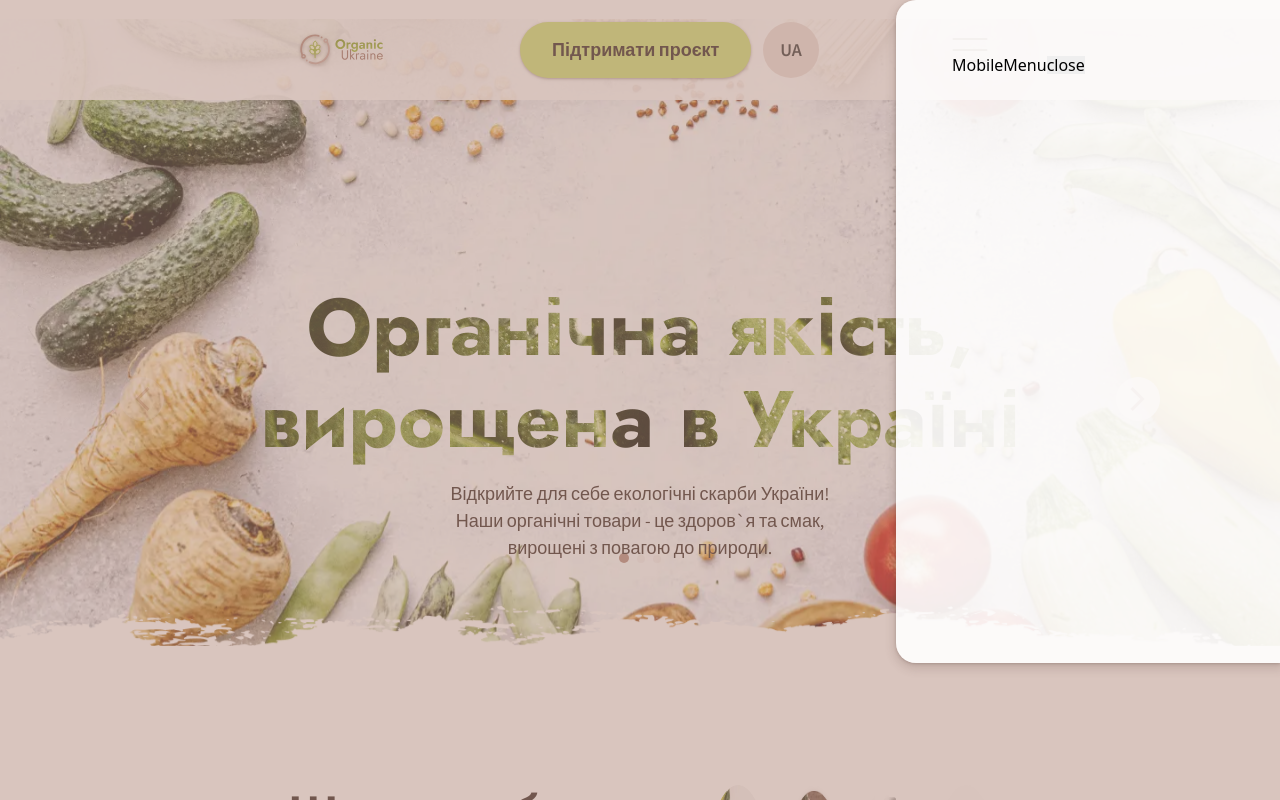
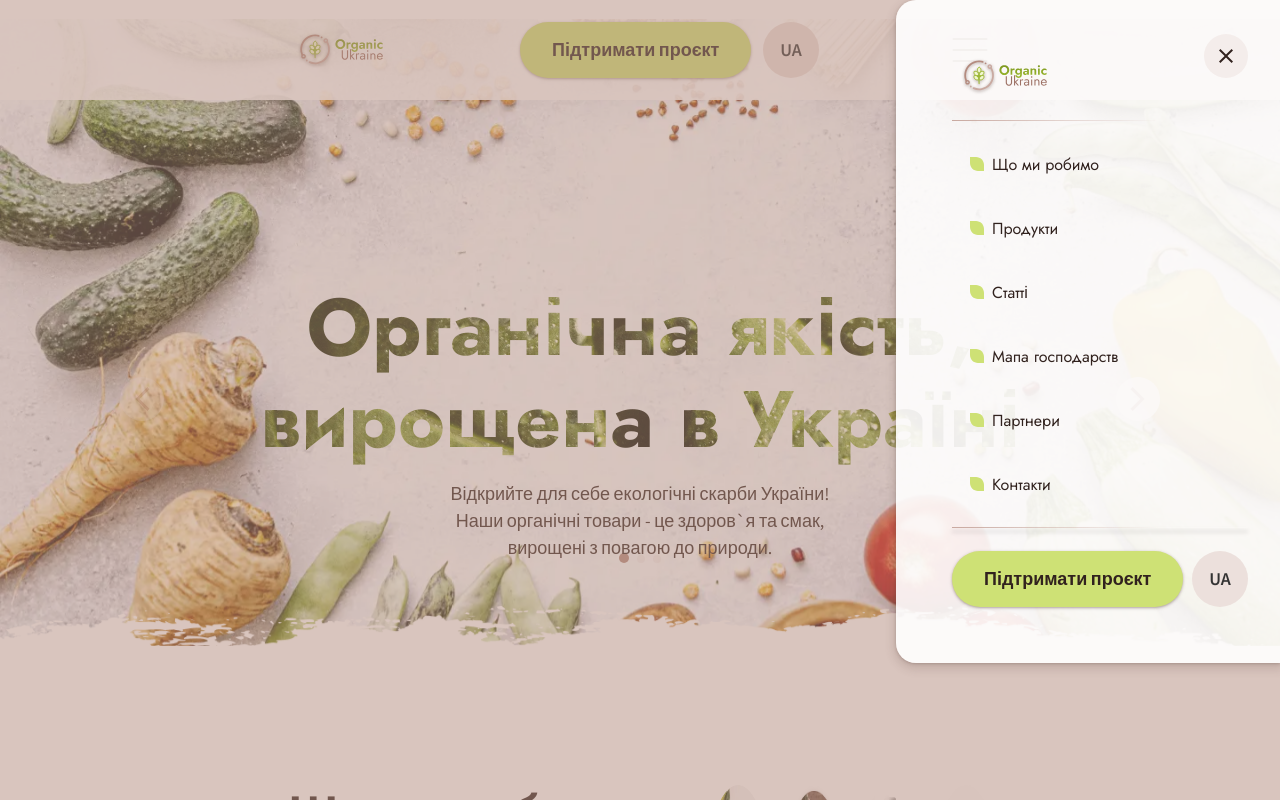
Before and after one commit to baza-trainee/organic-ukraine, a React (Vite) app: page / in a window 1280 px wide. Both pictures are taken after a click on the button 970 px from the left and 50 px from the top of the page. Shown: the top 800 px of the page. Built offline with nearby package versions, Linux system fonts and the light colour scheme; some icons are missing.

Commit message:
feat:add style modal window

```diff
--- a/src/components/Header/MobileMenu/MenuStyle.module.css
+++ /dev/null
@@ -1,36 +0,0 @@
-.menu_section {
-  position: fixed;
-  top: 0;
-  right: 0;
-  bottom: 0;
-  left: 0;
-  background: rgba(180, 139, 127, 0.5);
-}
-
-.menu {
-  position: absolute;
-  right: 0;
-  top: 0;
-  border-radius: 20px 0 0 20px;
-  width: 384px;
-  height: 663px;
-  z-index: 999;
-  animation: menuAppear 0.5s ease forwards;
-  box-shadow: 0 1px 3px 0 rgba(93, 70, 63, 0.3), 0 4px 8px 3px rgba(93, 70, 63, 0.15);
-  background: rgba(255, 255, 255, 0.9);
-  padding: 56px 32px 56px 56px;
-}
-
-@keyframes menuAppear {
-  0% {
-    opacity: 0;
-    transform: translate(100%, -100%) scale(0);
-  }
-
-  100% {
-    opacity: 1;
-    transform: translate(0, 0) scale(1);
-  }
-}
-
-.close_menu {}
--- /dev/null
+++ b/src/components/Header/MobileMenu/MenuStyle.module.scss
@@ -0,0 +1,173 @@
+.menu_section {
+  position: fixed;
+  top: 0;
+  right: 0;
+  bottom: 0;
+  left: 0;
+  background: rgba(180, 139, 127, 0.5);
+}
+
+.menu {
+  position: absolute;
+  right: 0;
+  top: 0;
+  border-radius: 20px 0 0 20px;
+  width: 384px;
+  max-height: 663px;
+  height: 100%;
+  z-index: 999;
+  animation: menuAppear 0.5s ease forwards;
+  box-shadow:
+    0 1px 3px 0 rgba(93, 70, 63, 0.3),
+    0 4px 8px 3px rgba(93, 70, 63, 0.15);
+  background: rgba(255, 255, 255, 0.9);
+  padding: 56px 32px 56px 56px;
+}
+
+@keyframes menuAppear {
+  0% {
+    opacity: 0;
+    transform: translate(100%, -100%) scale(0);
+  }
+
+  100% {
+    opacity: 1;
+    transform: translate(0, 0) scale(1);
+  }
+}
+
+.menu_content {
+  height: 100%;
+  position: relative;
+  display: flex;
+  flex-direction: column;
+  justify-content: space-between;
+  align-content: space-between;
+}
+
+.close_menu {
+  position: absolute;
+  right: 0;
+  top: -22px;
+  height: 44px;
+  width: 44px;
+  border-radius: 50%;
+  background-color: var(--secondary-brown-100);
+  &::before {
+    content: '';
+    position: absolute;
+    right: 50%;
+    top: 50%;
+    transform: translate(50%, -50%);
+
+    width: 14px;
+    height: 14px;
+    fill: var(--secondary-brown-800);
+    background-image: url('../../../assets/icons/closeIcon.svg');
+    background-size: contain;
+    background-repeat: no-repeat;
+  }
+}
+
+.navigation {
+  position: relative;
+  padding: 24px 0;
+  display: flex;
+  flex-direction: column;
+  font-weight: 400;
+  font-size: 16px;
+  line-height: 1;
+  color: var(--secondary-brown-950);
+  &::before {
+    content: '';
+    position: absolute;
+    top: 0;
+    height: 1px;
+    // background-color: var(--secondary-brown-400);
+    background: linear-gradient(
+      to right,
+      var(--secondary-brown-400) 0%,
+      rgba(255, 255, 255, 0) 70%
+    );
+    width: 100%;
+  }
+  &::after {
+    content: '';
+    position: absolute;
+    bottom: 0;
+    height: 1px;
+    background: linear-gradient(
+      to right,
+      var(--secondary-brown-400) 0%,
+      rgba(255, 255, 255, 0) 70%
+    );
+    box-shadow: 0 4px 4px 0 rgba(0, 0, 0, 0.25);
+    width: 100%;
+  }
+}
+
+.list {
+  display: flex;
+  flex-direction: column;
+  gap: 24px;
+  justify-content: center;
+  padding-left: 40px;
+  li {
+    height: 40px;
+    padding: 12px 0;
+  }
+}
+
+.link {
+  font-family: var(--font-family);
+  font-weight: 400;
+  font-size: 16px;
+  line-height: 100%;
+  color: var(--secondary-brown-950);
+  position: relative;
+  max-width: 50px;
+
+  cursor: pointer;
+  transition: color 0.3s ease;
+
+  &::before {
+    content: '';
+    position: absolute;
+    left: -22px;
+    top: 50%;
+    transform: translateY(-50%);
+    width: 14px;
+    height: 14px;
+    background-image: url('../../../assets/footer/link_decor.svg');
+    background-size: contain;
+    background-repeat: no-repeat;
+  }
+
+  &::after {
+    pointer-events: none;
+    content: '';
+    display: block;
+    position: absolute;
+    left: -19px;
+    right: 0;
+    bottom: -8px;
+    height: 3px;
+    background-color: transparent;
+    border-bottom-left-radius: 2px;
+    border-bottom-right-radius: 2px;
+    transition: background-color 0.3s ease;
+  }
+
+  &:hover,
+  &:focus {
+    color: var(--primary-green-700);
+
+    &::after {
+      background-color: var(--primary-green-300);
+    }
+  }
+}
+.support_box {
+  display: flex;
+  justify-content: space-between;
+}
--- a/src/components/Header/MobileMenu/MobileMenu.jsx
+++ b/src/components/Header/MobileMenu/MobileMenu.jsx
@@ -1,13 +1,26 @@
-import styles from './MenuStyle.module.css';
+import { LogoOrganic } from '../../Common/Logo/LogoOrganic';
+import { SupportTheProject } from '../../Common/SupportTheProject/SupportTheProject';
+import { Navigation } from '../Navigation/Navigation';
+import { SelectLanguage } from '../SelectLanguage/SelectLanguage';
+import styles from './MenuStyle.module.scss';
 
 export const MobileMenu = ({ isMenu }) => {
   return (
     <div className={styles.menu_section}>
       <div className={styles.menu}>
-        MobileMenu
-        <button type="button" onClick={isMenu} className={styles.close_menu}>
-          close
-        </button>
+        <div className={styles.menu_content}>
+          <button
+            type="button"
+            onClick={isMenu}
+            className={styles.close_menu}
+          ></button>
+          <LogoOrganic />
+          <Navigation css={styles} />
+          <div className={styles.support_box}>
+            <SupportTheProject />
+            <SelectLanguage />
+          </div>
+        </div>
       </div>
     </div>
   );
```
